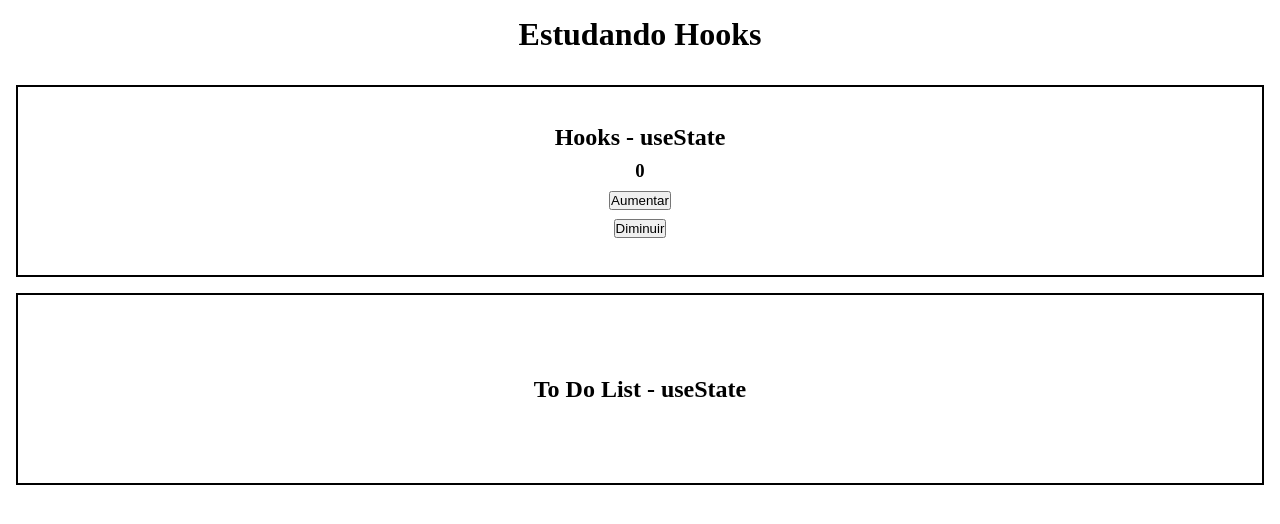
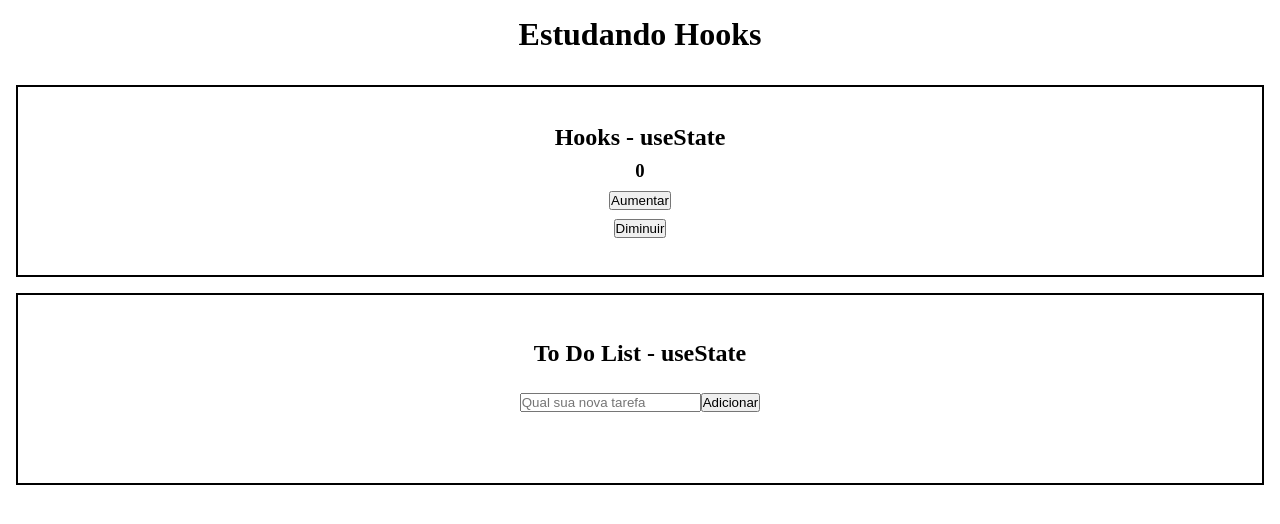
Before and after one commit to MunrraMT/estudando-hooks, a React (Create React App) app: page / in a window 1280 px wide. Shown: the top 524 px of the page. Built offline with nearby package versions, Linux system fonts and the light colour scheme.

Commit message:
To Do List que so adiciona

```diff
--- a/src/components/section-base.js
+++ b/src/components/section-base.js
@@ -4,7 +4,7 @@ const SectionBase = styled.section`
   border: 2px solid black;
   padding: 2rem;
   margin: 1rem;
-  height: 12rem;
+  min-height: 12rem;
 
   display: flex;
   flex-direction: column;
--- a/src/use-state/use-state.js
+++ b/src/use-state/use-state.js
@@ -3,6 +3,8 @@ import SectionBase from '../components/section-base';
 
 const LearningUseState = () => {
   const [contador, setContador] = useState(0);
+  // eslint-disable-next-line no-unused-vars
+  const [tarefas, setTarefas] = useState([]);
 
   const aumentar = () => {
     setContador(contador + 1);
@@ -10,6 +12,14 @@ const LearningUseState = () => {
 
   const diminuir = () => {
     setContador(contador - 1);
+  };
+
+  const addTarefa = (e) => {
+    e.preventDefault();
+
+    setTarefas([...tarefas, e.target[0].value]);
+
+    e.target[0].value = '';
   };
 
   return (
@@ -27,6 +37,22 @@ const LearningUseState = () => {
 
       <SectionBase>
         <h2>To Do List - useState</h2>
+        <form onSubmit={addTarefa}>
+          <label htmlFor='add-tarefa'>
+            <input
+              type='text'
+              name='add-tarefa'
+              id='add-tarefa'
+              placeholder='Qual sua nova tarefa'
+            />
+          </label>
+          <button type='submit'>Adicionar</button>
+        </form>
+        <ul>
+          {tarefas.map((tarefa) => (
+            <li>{tarefa}</li>
+          ))}
+        </ul>
       </SectionBase>
     </>
   );
```
